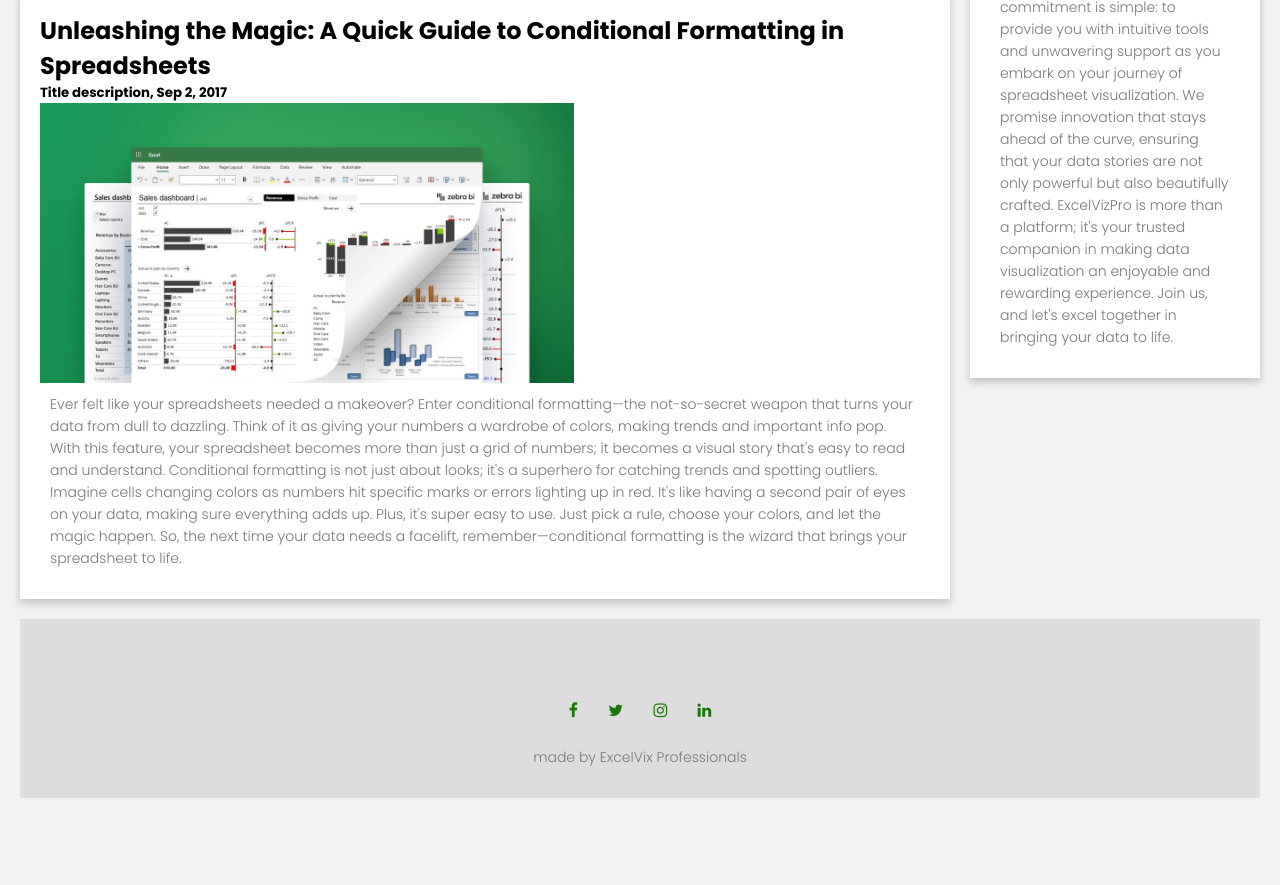
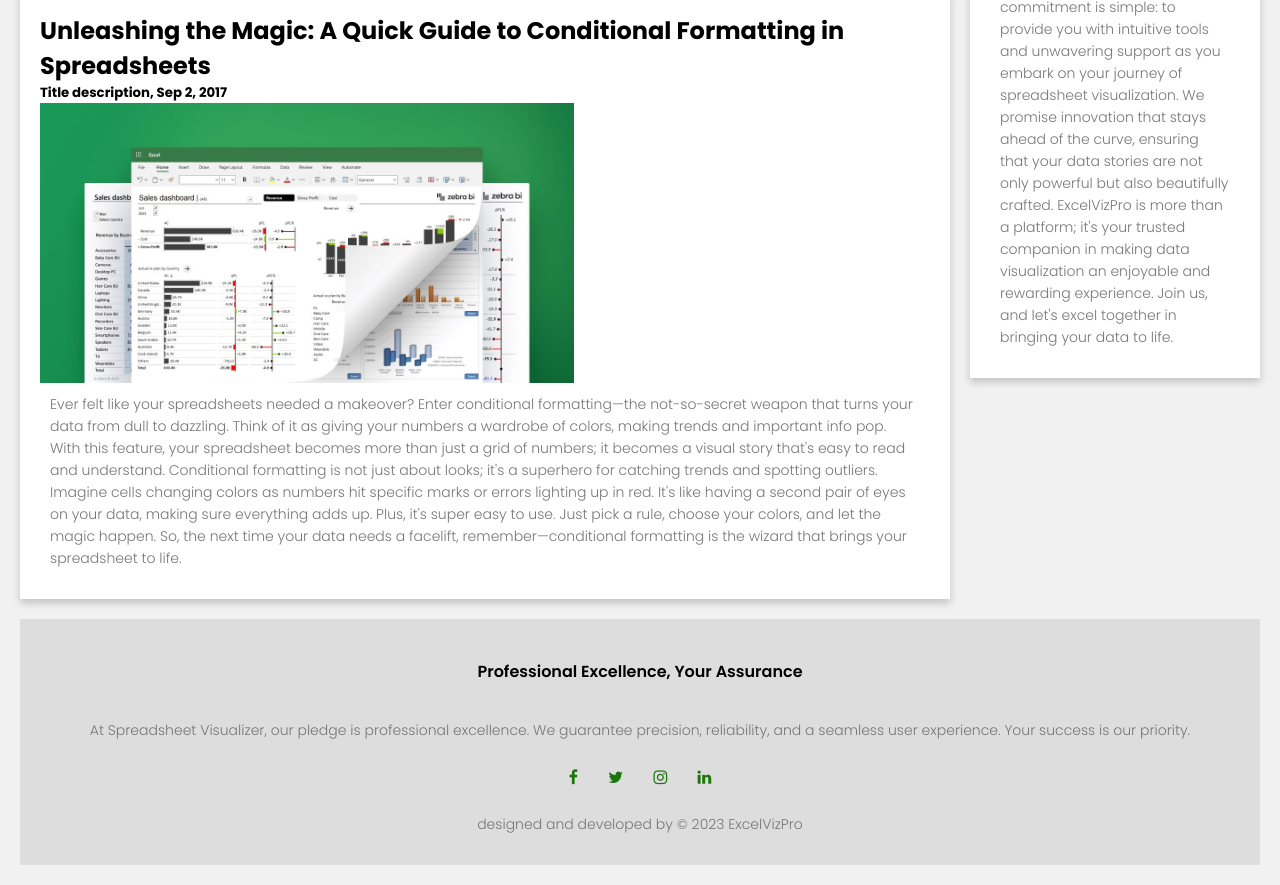
Before and after one commit to patelmeet1011/ExcelVizProIt485, a plain HTML site: page blog.html in a window 1280 px wide. Shown: the part 1247-2132 px from the top of the page. Before the commit the page ends 2065 px from the top, so only its background shows below. Drawn offline with Linux system fonts and the light colour scheme.

Commit message:
Update blog.html

```diff
--- a/blog.html
+++ b/blog.html
@@ -76,14 +76,15 @@
       <!-------- footer ---------->
 
 <section class="footer">
-  <h4></h4>
-  <p></p>
+        <h4>Professional Excellence, Your Assurance</h4>
+        <p>At Spreadsheet Visualizer, our pledge is professional excellence. We guarantee precision, reliability, and a seamless user experience. Your success is our priority.</p>
         <div class="icons">
             <a href="feedbackform.html"><i class="fa fa-facebook"></i></a>
             <a href="feedbackform.html"><i class="fa fa-twitter"></i></a>
             <a href="feedbackform.html"><i class="fa fa-instagram"></i></a>
             <a href="feedbackform.html"><i class="fa fa-linkedin"></i></a>
+
         </div>
-  <p>made by ExcelVix Professionals</p>
+        <a href="feedbackform.html" class="footer-link"><p>designed and developed by © 2023 ExcelVizPro</p></a>
 </section>
     </html>
```
Lines whose indentation alone changed are shown as unchanged.
